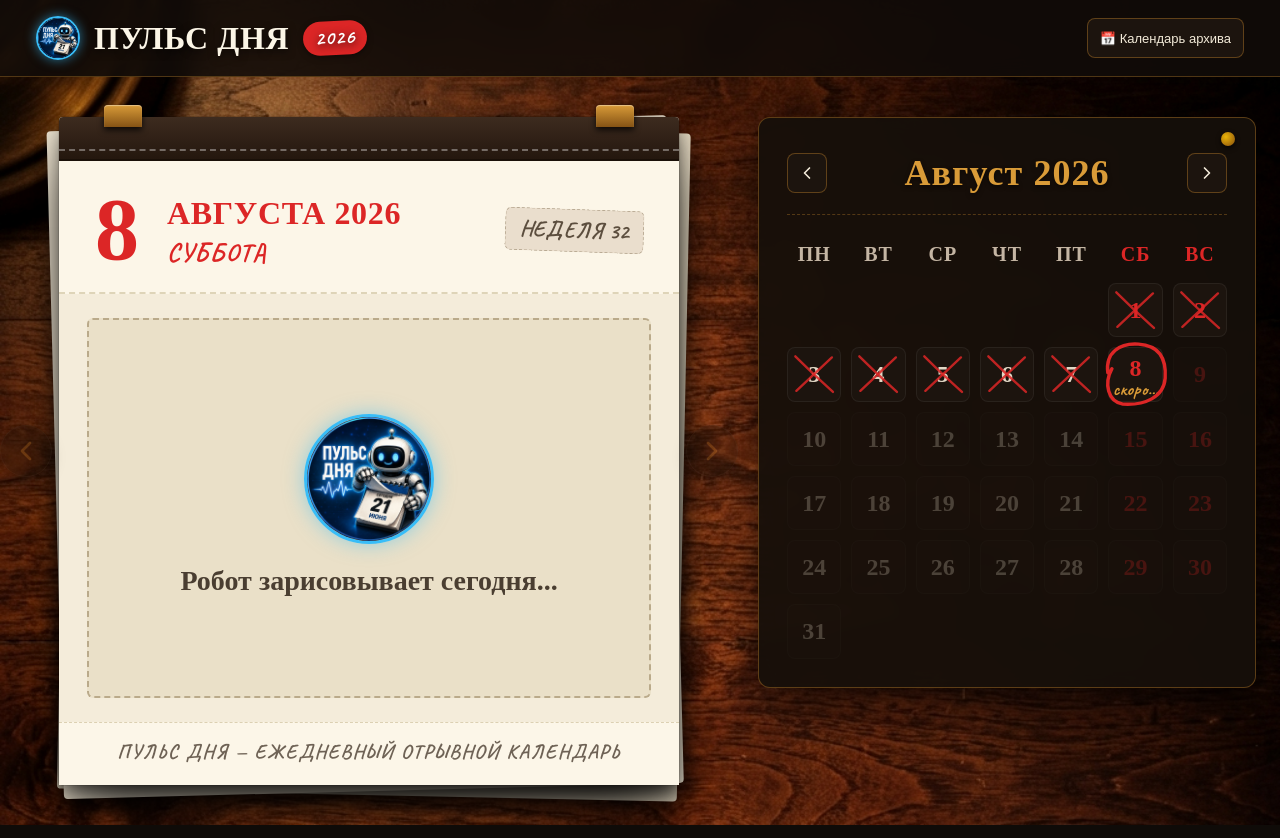
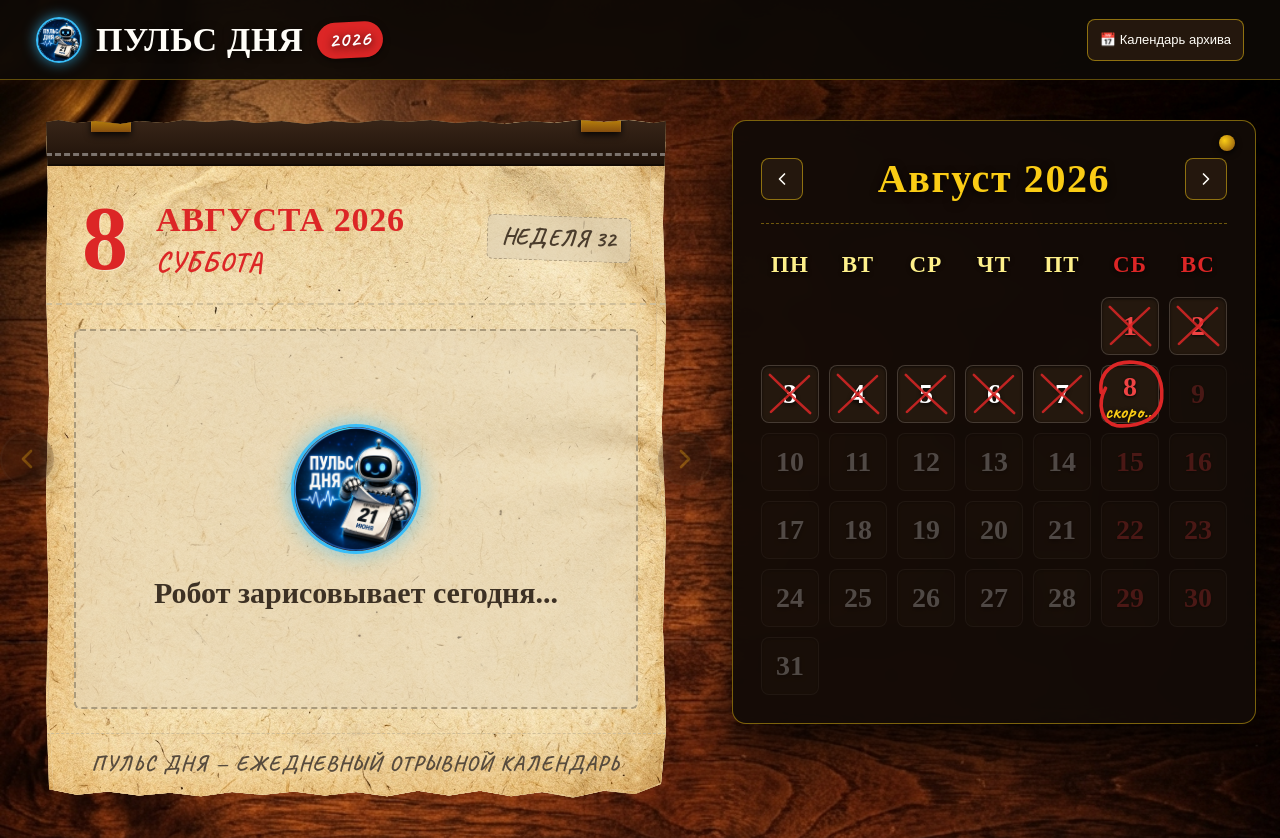
Before and after one commit to ykorelskiy/pulse, a React (Vite) app in the folder site/: page / in a window 1280 px wide. Built offline with nearby package versions, Linux system fonts and the light colour scheme; no server answers; the database is empty; a web font is replaced by a local one.

Commit message:
Design Update v2.2: Aged Soviet newsprint paper texture, deckled uneven paper sheet edges, and bright high-contrast month calendar numbers

```diff
--- a/site/src/index.css
+++ b/site/src/index.css
@@ -2,13 +2,11 @@
 
 :root {
   --bg-dark: #120c08;
-  --paper-bg: #fcf6e8;
-  --paper-bg-secondary: #f4ecda;
-  --paper-text: #221c17;
-  --paper-muted: #6e6255;
+  --paper-text: #1c150e;
+  --paper-muted: #574b3d;
   --accent-crimson: #dc2626;
-  --accent-gold: #c5862b;
-  --accent-brass: #d99b38;
+  --accent-gold: #d97706;
+  --accent-brass: #facc15;
   --border-dark: #3a2e24;
   --font-handwriting: 'Neucha', 'Caveat', 'Marck Script', cursive;
   --font-sans: 'Source Sans 3', sans-serif;
@@ -36,8 +34,8 @@
   justify-content: space-between;
   align-items: center;
   padding: 14px 36px;
-  background: rgba(18, 12, 8, 0.88);
-  border-bottom: 1px solid rgba(197, 134, 43, 0.35);
+  background: rgba(14, 9, 6, 0.92);
+  border-bottom: 1px solid rgba(250, 204, 21, 0.35);
   backdrop-filter: blur(12px);
   position: sticky;
   top: 0;
@@ -46,28 +44,28 @@
 
 .brand-title {
   font-family: 'Neucha', cursive;
-  font-size: 32px;
+  font-size: 34px;
   font-weight: 700;
   letter-spacing: 0.02em;
-  color: #fbf5e6;
+  color: #fffdf7;
   display: flex;
   align-items: center;
   gap: 14px;
-  text-shadow: 0 2px 8px rgba(0, 0, 0, 0.8);
+  text-shadow: 0 2px 10px rgba(0, 0, 0, 0.9);
 }
 
 .nav-robot-avatar {
-  width: 44px;
-  height: 44px;
+  width: 46px;
+  height: 46px;
   border-radius: 50%;
   border: 2px solid #38bdf8;
-  box-shadow: 0 0 12px rgba(56, 189, 248, 0.6);
+  box-shadow: 0 0 14px rgba(56, 189, 248, 0.7);
   object-fit: cover;
 }
 
 .brand-badge {
   font-family: 'Caveat', cursive;
-  font-size: 20px;
+  font-size: 21px;
   font-weight: 700;
   padding: 2px 12px;
   border-radius: 20px;
@@ -75,7 +73,7 @@
   color: #fff;
   letter-spacing: 0.05em;
   transform: rotate(-3deg);
-  box-shadow: 0 2px 6px rgba(0, 0, 0, 0.4);
+  box-shadow: 0 2px 6px rgba(0, 0, 0, 0.5);
 }
 
 /* Main Layout Container */
@@ -95,7 +93,7 @@
 }
 
 /* ------------------------------------------------------------- */
-/* Left Zone: Skeuomorphic Tear-off Calendar Sheet              */
+/* Left Zone: Skeuomorphic Tear-off Newsprint Calendar Sheet    */
 /* ------------------------------------------------------------- */
 .sheet-container {
   position: relative;
@@ -109,26 +107,26 @@
   top: 50%;
   transform: translateY(-50%);
   z-index: 30;
-  width: 52px;
-  height: 52px;
+  width: 54px;
+  height: 54px;
   border-radius: 50%;
-  background: rgba(30, 20, 12, 0.88);
-  border: 1px solid var(--accent-gold);
-  color: var(--accent-gold);
+  background: rgba(24, 15, 9, 0.92);
+  border: 2px solid var(--accent-brass);
+  color: var(--accent-brass);
   display: flex;
   align-items: center;
   justify-content: center;
   cursor: pointer;
   transition: all 0.25s ease;
   backdrop-filter: blur(6px);
-  box-shadow: 0 6px 16px rgba(0, 0, 0, 0.6);
+  box-shadow: 0 6px 18px rgba(0, 0, 0, 0.7);
 }
 
 .nav-arrow:hover:not(.disabled) {
-  background: var(--accent-gold);
+  background: var(--accent-brass);
   color: #120c08;
-  box-shadow: 0 0 20px rgba(197, 134, 43, 0.6);
-  transform: translateY(-50%) scale(1.1);
+  box-shadow: 0 0 24px rgba(250, 204, 21, 0.7);
+  transform: translateY(-50%) scale(1.12);
 }
 
 .nav-arrow.disabled {
@@ -145,42 +143,49 @@
   .nav-arrow-right { right: -10px; }
 }
 
-/* Main Tear-off Paper Sheet */
+/* Main Tear-off Paper Sheet with Aged Newsprint Texture & Deckled Jagged Edges */
 .paper-sheet {
-  background: var(--paper-bg);
+  background: #f6edd9 url('/paper-texture.jpg') center/cover no-repeat;
   color: var(--paper-text);
-  border-radius: 4px;
+  border-radius: 2px;
   width: 100%;
   max-width: 620px;
   position: relative;
   overflow: visible;
+  /* Deckled uneven paper edge clip-path */
+  clip-path: polygon(
+    0% 2px, 2% 0px, 5% 3px, 8% 1px, 12% 4px, 15% 1px, 19% 3px, 22% 0px, 26% 2px, 30% 0px, 34% 3px, 38% 1px, 42% 4px, 46% 1px, 50% 3px, 54% 0px, 58% 2px, 62% 0px, 66% 3px, 70% 1px, 74% 4px, 78% 1px, 82% 3px, 86% 0px, 90% 2px, 94% 0px, 98% 3px, 100% 1px,
+    99.5% 15%, 100% 30%, 99.3% 45%, 100% 60%, 99.5% 75%, 100% 90%, 99.2% 98%,
+    95% 99.5%, 90% 99%, 85% 100%, 80% 99.2%, 75% 99.8%, 70% 99%, 65% 99.7%, 60% 99%, 55% 99.8%, 50% 99.2%, 45% 99.7%, 40% 99.1%, 35% 99.6%, 30% 99.2%, 25% 99.8%, 20% 99.3%, 15% 99.7%, 10% 99.1%, 5% 99.6%, 0.5% 98.8%,
+    0% 85%, 0.4% 70%, 0% 55%, 0.5% 40%, 0% 25%, 0.3% 10%
+  );
   box-shadow:
-    0 30px 60px -12px rgba(0, 0, 0, 0.9),
-    0 10px 20px -5px rgba(0, 0, 0, 0.7),
-    0 0 0 1px rgba(0, 0, 0, 0.1);
+    0 30px 65px -10px rgba(0, 0, 0, 0.95),
+    0 12px 24px -4px rgba(0, 0, 0, 0.7);
   transition: transform 0.35s cubic-bezier(0.34, 1.56, 0.64, 1), opacity 0.3s ease;
 }
 
+/* Layered Paper Stack Effects Behind Sheet */
 .paper-sheet::before {
   content: '';
   position: absolute;
   inset: 0;
-  background: #f0e6d2;
-  border-radius: 4px;
-  transform: rotate(-1.5deg) translate(-4px, 6px);
+  background: #eee1c4 url('/paper-texture.jpg') center/cover no-repeat;
+  transform: rotate(-1.8deg) translate(-5px, 6px);
   z-index: -1;
-  box-shadow: 0 10px 25px rgba(0,0,0,0.5);
+  clip-path: inherit;
+  box-shadow: 0 10px 25px rgba(0,0,0,0.6);
 }
 
 .paper-sheet::after {
   content: '';
   position: absolute;
   inset: 0;
-  background: #e8dcc4;
-  border-radius: 4px;
-  transform: rotate(1.2deg) translate(5px, 10px);
+  background: #e2d2af url('/paper-texture.jpg') center/cover no-repeat;
+  transform: rotate(1.5deg) translate(6px, 11px);
   z-index: -2;
-  box-shadow: 0 15px 30px rgba(0,0,0,0.6);
+  clip-path: inherit;
+  box-shadow: 0 16px 32px rgba(0,0,0,0.7);
 }
 
 .paper-sheet.tearing-off {
@@ -191,22 +196,21 @@
 /* Binder Board Header & Perforation */
 .binder-header {
   position: relative;
-  background: linear-gradient(180deg, #3d2b1f 0%, #24170e 100%);
-  height: 44px;
+  background: linear-gradient(180deg, #382518 0%, #1f1209 100%);
+  height: 46px;
   display: flex;
   justify-content: space-between;
   align-items: center;
   padding: 0 45px;
-  border-radius: 4px 4px 0 0;
-  border-bottom: 2px solid #1a1008;
+  border-bottom: 2px solid #140b05;
 }
 
 .binder-clip {
-  width: 38px;
-  height: 22px;
-  background: linear-gradient(180deg, #d99b38 0%, #855315 100%);
+  width: 40px;
+  height: 24px;
+  background: linear-gradient(180deg, #eab308 0%, #854d0e 100%);
   border-radius: 4px 4px 0 0;
-  box-shadow: 0 3px 6px rgba(0, 0, 0, 0.8), inset 0 1px 1px rgba(255,255,255,0.4);
+  box-shadow: 0 3px 7px rgba(0, 0, 0, 0.85), inset 0 1px 1px rgba(255,255,255,0.5);
   position: absolute;
   top: -12px;
 }
@@ -216,8 +220,8 @@
 
 .perforation-line {
   width: 100%;
-  height: 2px;
-  border-bottom: 2px dashed rgba(255, 255, 255, 0.35);
+  height: 3px;
+  border-bottom: 3px dashed rgba(255, 255, 255, 0.4);
   position: absolute;
   bottom: 8px;
   left: 0;
@@ -229,16 +233,16 @@
   display: flex;
   justify-content: space-between;
   align-items: center;
-  border-bottom: 2px dashed #ded4b8;
-  background: var(--paper-bg);
+  border-bottom: 2px dashed #cfbe99;
 }
 
 .sheet-day-num {
   font-family: 'Neucha', cursive;
-  font-size: 88px;
+  font-size: 92px;
   font-weight: 700;
-  line-height: 0.85;
+  line-height: 0.82;
   color: var(--paper-text);
+  text-shadow: 1px 1px 0 rgba(255, 255, 255, 0.4);
 }
 
 .sheet-date-text {
@@ -248,7 +252,7 @@
 
 .sheet-month-year {
   font-family: 'Neucha', cursive;
-  font-size: 32px;
+  font-size: 34px;
   font-weight: 700;
   color: var(--paper-text);
   letter-spacing: 0.02em;
@@ -256,7 +260,7 @@
 
 .sheet-weekday {
   font-family: 'Caveat', cursive;
-  font-size: 26px;
+  font-size: 28px;
   font-weight: 700;
   color: var(--paper-muted);
   margin-top: -4px;
@@ -264,13 +268,13 @@
 
 .week-badge {
   font-family: 'Caveat', cursive;
-  font-size: 22px;
+  font-size: 23px;
   font-weight: 700;
-  background: #eadecd;
-  color: #5c4e3e;
+  background: rgba(224, 210, 180, 0.7);
+  color: #4a3c2c;
   padding: 4px 14px;
   border-radius: 6px;
-  border: 1px dashed #b8a992;
+  border: 1px dashed #ad9c7d;
   transform: rotate(2deg);
 }
 
@@ -281,7 +285,6 @@
 /* Cover Frame */
 .cover-frame {
   padding: 24px 28px;
-  background: var(--paper-bg-secondary);
 }
 
 .cover-wrapper {
@@ -289,9 +292,9 @@
   border-radius: 4px;
   overflow: hidden;
   cursor: pointer;
-  box-shadow: 0 12px 28px rgba(0, 0, 0, 0.25);
+  box-shadow: 0 14px 30px rgba(0, 0, 0, 0.3);
   background: #000;
-  border: 4px solid #fff;
+  border: 4px solid #fffdf7;
 }
 
 .cover-image {
@@ -318,7 +321,7 @@
   transition: opacity 0.25s ease;
   color: #fff;
   font-family: 'Neucha', cursive;
-  font-size: 26px;
+  font-size: 28px;
   font-weight: 700;
 }
 
@@ -328,8 +331,8 @@
 
 .cover-placeholder {
   height: 380px;
-  background: #eae0c8;
-  border: 2px dashed #baaa8a;
+  background: rgba(230, 216, 186, 0.6);
+  border: 2px dashed #ab9b7c;
   border-radius: 6px;
   display: flex;
   flex-direction: column;
@@ -344,43 +347,42 @@
   height: 130px;
   border-radius: 50%;
   border: 3px solid #38bdf8;
-  box-shadow: 0 0 20px rgba(56, 189, 248, 0.5);
+  box-shadow: 0 0 22px rgba(56, 189, 248, 0.6);
   object-fit: cover;
 }
 
 .placeholder-text {
   font-family: 'Neucha', cursive;
-  font-size: 28px;
+  font-size: 30px;
   font-weight: 700;
-  color: #4a3e31;
+  color: #3d3124;
 }
 
 .sheet-footer {
   padding: 14px 28px 18px;
   text-align: center;
-  border-top: 1px dashed #dcd0b2;
-  background: var(--paper-bg);
+  border-top: 1px dashed #cfbe99;
 }
 
 .sheet-brand-label {
   font-family: 'Caveat', cursive;
-  font-size: 20px;
+  font-size: 21px;
   font-weight: 700;
   letter-spacing: 0.08em;
   color: var(--paper-muted);
 }
 
 /* ------------------------------------------------------------- */
-/* Right Zone: Vintage Month Desk Calendar                       */
+/* Right Zone: High-Contrast Vintage Month Desk Calendar         */
 /* ------------------------------------------------------------- */
 .month-grid-container {
-  background: rgba(22, 15, 10, 0.94);
-  border: 1px solid rgba(197, 134, 43, 0.4);
-  border-radius: 12px;
+  background: rgba(18, 11, 7, 0.95);
+  border: 1px solid rgba(250, 204, 21, 0.45);
+  border-radius: 14px;
   padding: 28px;
-  box-shadow: 0 20px 45px rgba(0, 0, 0, 0.7);
+  box-shadow: 0 25px 50px rgba(0, 0, 0, 0.85);
   position: relative;
-  backdrop-filter: blur(10px);
+  backdrop-filter: blur(12px);
 }
 
 .month-grid-container::before {
@@ -388,11 +390,11 @@
   position: absolute;
   top: 14px;
   right: 20px;
-  width: 14px;
-  height: 14px;
+  width: 16px;
+  height: 16px;
   border-radius: 50%;
-  background: radial-gradient(circle at 35% 35%, #eab308 0%, #854d0e 100%);
-  box-shadow: 0 2px 5px rgba(0,0,0,0.8);
+  background: radial-gradient(circle at 35% 35%, #facc15 0%, #854d0e 100%);
+  box-shadow: 0 2px 6px rgba(0,0,0,0.9);
 }
 
 .month-header {
@@ -401,24 +403,24 @@
   align-items: center;
   margin-bottom: 24px;
   padding-bottom: 14px;
-  border-bottom: 1px dashed rgba(197, 134, 43, 0.35);
+  border-bottom: 1px dashed rgba(250, 204, 21, 0.4);
 }
 
 .month-title {
   font-family: 'Neucha', cursive;
-  font-size: 36px;
+  font-size: 40px;
   font-weight: 700;
   color: var(--accent-brass);
-  text-shadow: 0 2px 4px rgba(0,0,0,0.5);
-  letter-spacing: 0.03em;
+  text-shadow: 0 2px 8px rgba(0,0,0,0.9);
+  letter-spacing: 0.04em;
 }
 
 .month-nav-btn {
-  background: #1c140e;
-  border: 1px solid rgba(197, 134, 43, 0.4);
-  color: #f3ebd9;
-  width: 40px;
-  height: 40px;
+  background: #24170d;
+  border: 1px solid rgba(250, 204, 21, 0.5);
+  color: #fffdf7;
+  width: 42px;
+  height: 42px;
   border-radius: 8px;
   display: flex;
   align-items: center;
@@ -430,7 +432,7 @@
 .month-nav-btn:hover:not(:disabled) {
   background: var(--accent-brass);
   color: #120c08;
-  box-shadow: 0 0 14px rgba(217, 155, 56, 0.5);
+  box-shadow: 0 0 16px rgba(250, 204, 21, 0.7);
 }
 
 .month-nav-btn:disabled {
@@ -438,6 +440,7 @@
   cursor: not-allowed;
 }
 
+/* High-Contrast Bright Labels & Numbers */
 .weekday-grid {
   display: grid;
   grid-template-columns: repeat(7, 1fr);
@@ -448,10 +451,11 @@
 
 .weekday-label {
   font-family: 'Neucha', cursive;
-  font-size: 20px;
+  font-size: 23px;
   font-weight: 700;
-  color: #c4b5a3;
+  color: #fef08a; /* Bright yellow cream header */
   letter-spacing: 0.05em;
+  text-shadow: 0 1px 4px rgba(0, 0, 0, 0.8);
 }
 
 .days-grid {
@@ -463,8 +467,8 @@
 .day-cell {
   aspect-ratio: 1 / 1;
   border-radius: 8px;
-  background: #1c140e;
-  border: 1px solid rgba(255, 255, 255, 0.06);
+  background: #24180e;
+  border: 1px solid rgba(255, 255, 255, 0.15);
   position: relative;
   overflow: visible;
   cursor: pointer;
@@ -473,22 +477,25 @@
   flex-direction: column;
   align-items: center;
   justify-content: center;
+  box-shadow: inset 0 1px 3px rgba(0, 0, 0, 0.6);
 }
 
 .day-cell.cell-empty {
   background: transparent;
   border: none;
+  box-shadow: none;
   cursor: default;
 }
 
 .day-cell.cell-published {
-  border-color: rgba(217, 155, 56, 0.4);
+  border-color: rgba(250, 204, 21, 0.6);
+  background: #2e1d0f;
 }
 
 .day-cell.cell-published:hover {
   transform: scale(1.08);
   border-color: var(--accent-brass);
-  box-shadow: 0 0 16px rgba(217, 155, 56, 0.6);
+  box-shadow: 0 0 18px rgba(250, 204, 21, 0.7);
   z-index: 30;
 }
 
@@ -536,10 +543,10 @@
   position: absolute;
   top: 4px;
   left: 4px;
-  background: rgba(0, 0, 0, 0.85);
+  background: rgba(0, 0, 0, 0.88);
   color: #fff;
   font-family: 'Neucha', cursive;
-  font-size: 15px;
+  font-size: 17px;
   font-weight: 700;
   padding: 1px 6px;
   border-radius: 4px;
@@ -557,24 +564,28 @@
   gap: 0;
 }
 
+/* High-Contrast Bright Day Numbers */
 .cell-day-num {
   font-family: 'Neucha', cursive;
-  font-size: 24px;
+  font-size: 28px;
   font-weight: 700;
-  color: #e2d7c5;
+  color: #ffffff; /* High contrast crisp white */
+  text-shadow: 0 2px 4px rgba(0, 0, 0, 0.9);
 }
 
 .cell-day-num.red-num {
-  color: var(--accent-crimson);
+  color: #ef4444; /* Bright red */
+  text-shadow: 0 1px 3px rgba(0, 0, 0, 0.9);
 }
 
 .badge-soon {
   font-family: 'Caveat', cursive;
-  font-size: 18px;
+  font-size: 20px;
   font-weight: 700;
   color: var(--accent-brass);
   margin-top: -6px;
   line-height: 1;
+  text-shadow: 0 1px 4px rgba(0, 0, 0, 0.9);
 }
 
 /* Lightbox Modal */
@@ -626,7 +637,7 @@
 .lightbox-title {
   margin-top: 18px;
   font-family: 'Neucha', cursive;
-  font-size: 28px;
+  font-size: 30px;
   font-weight: 700;
   color: var(--paper-bg);
 }
```
Also changed, not shown: site/public/paper-texture.jpg (added).
